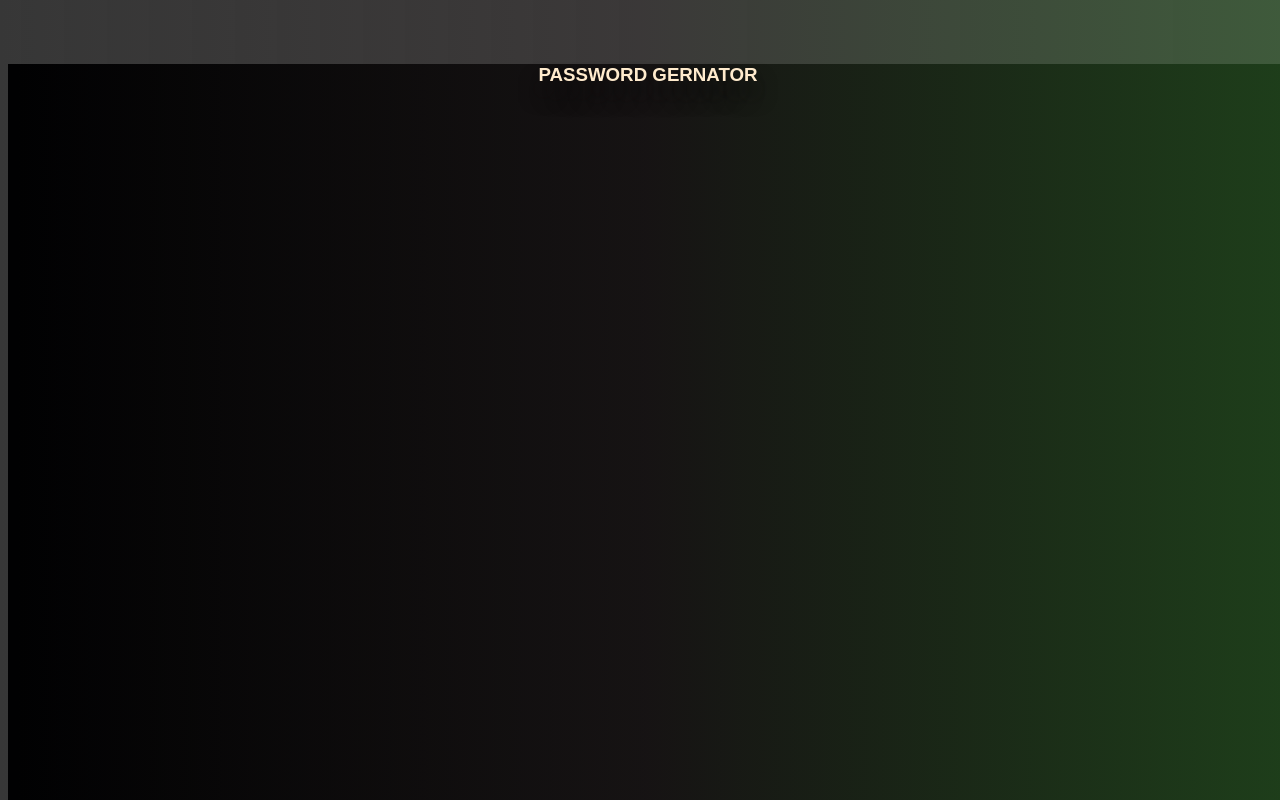
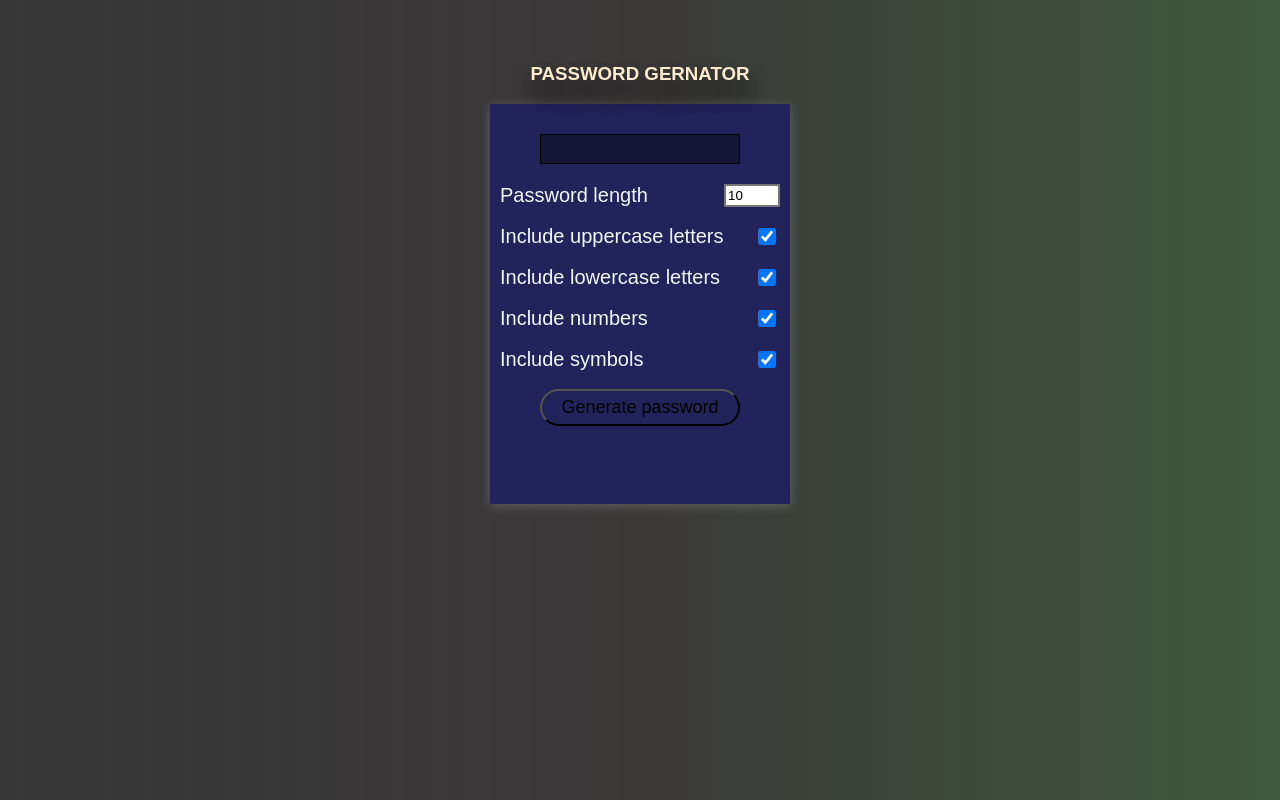
Before and after one commit to Priyansh7999/PASSWORD_GENERATOR, a plain HTML site: page index.html in a window 1280 px wide. Shown: the top 800 px of the page. Drawn offline with Linux system fonts and the light colour scheme; a web font is replaced by a local one.

Commit message:
Update style.css

```diff
--- a/style.css
+++ b/style.css
@@ -1,10 +1,7 @@
 @import url('https://fonts.googleapis.com/css?family=Muli&display=swap');
 *{
-    background: linear-gradient(90deg, rgba(0,0,0,0.7847732843137255) 0%, rgba(22,19,19,0.8435968137254902) 50%, rgba(30,62,26,0.8548012955182073) 100%);
     box-sizing: border-box;
     font-family: 'Muli', sans-serif;
-    width:100%;
-    height:100%;
 }
 header{
     color: blanchedalmond;
@@ -17,7 +14,8 @@ input{
     margin-left: auto;
 }
 body{
-    background-color: #3B3B98;
+        background: linear-gradient(90deg, rgba(0,0,0,0.7847732843137255) 0%, rgba(22,19,19,0.8435968137254902) 50%, rgba(30,62,26,0.8548012955182073) 100%);
+
 	color: #fff;
 }
 .container{
```
